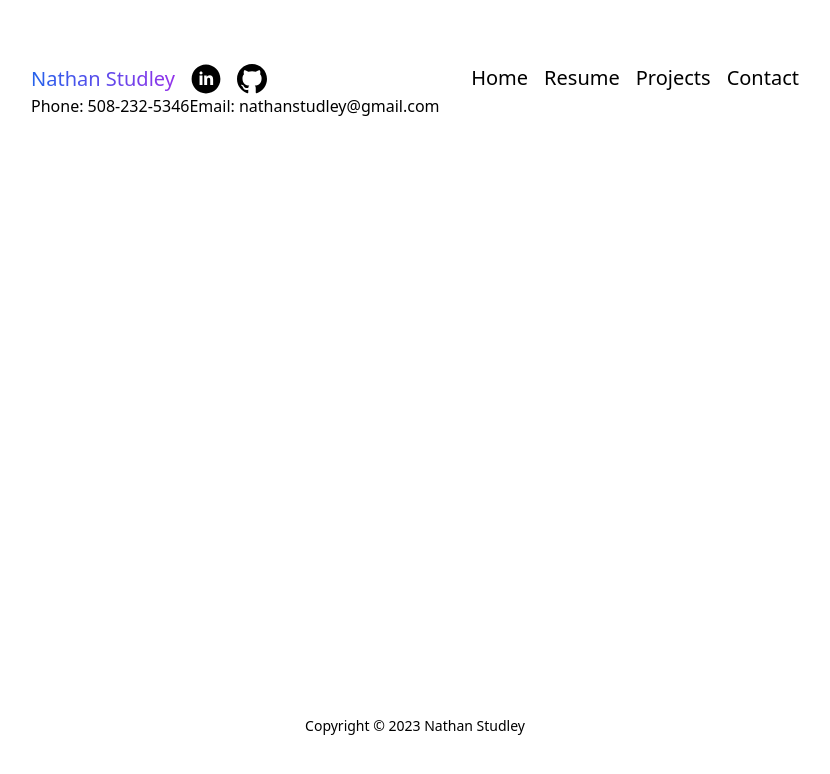
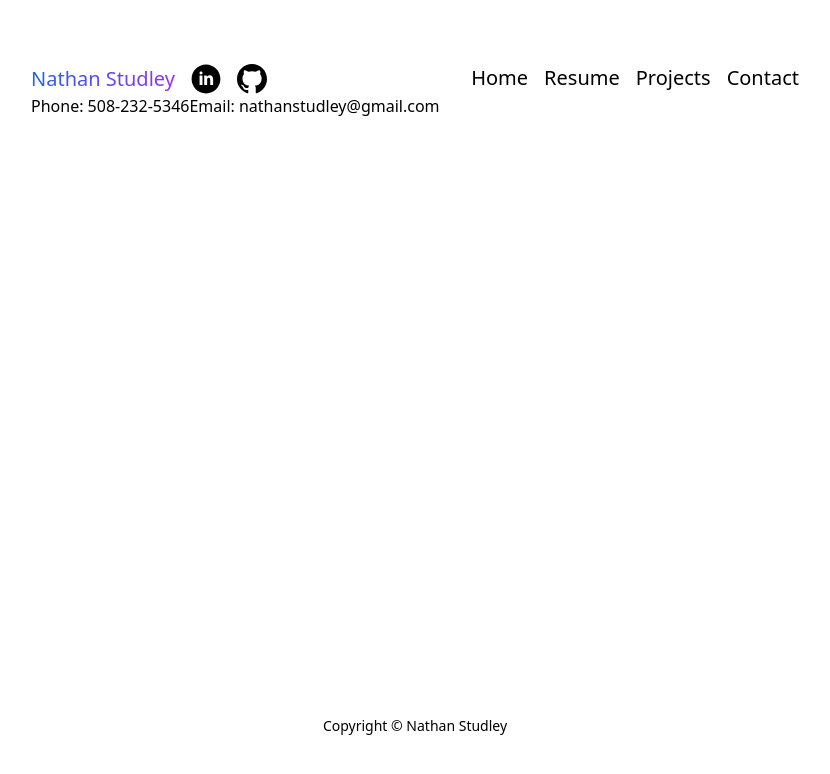
Before and after one commit to NathanStudley/nathanstudley.github.io, a React (Create React App) app: page /contact in a window 1280 px wide. Shown: the top 774 px of the page, without its empty margins (225-1055 px from the left). Built offline with nearby package versions, Linux system fonts and the light colour scheme.

Commit message:
copyright edit

```diff
--- a/src/Components/Footer.js
+++ b/src/Components/Footer.js
@@ -2,7 +2,7 @@ function Footer() {
     return (
         <footer className="mt-auto">
             <p className="text-center text-sm">
-               Copyright © 2023 Nathan Studley
+               Copyright © Nathan Studley
             </p>
         </footer>
     );
```
